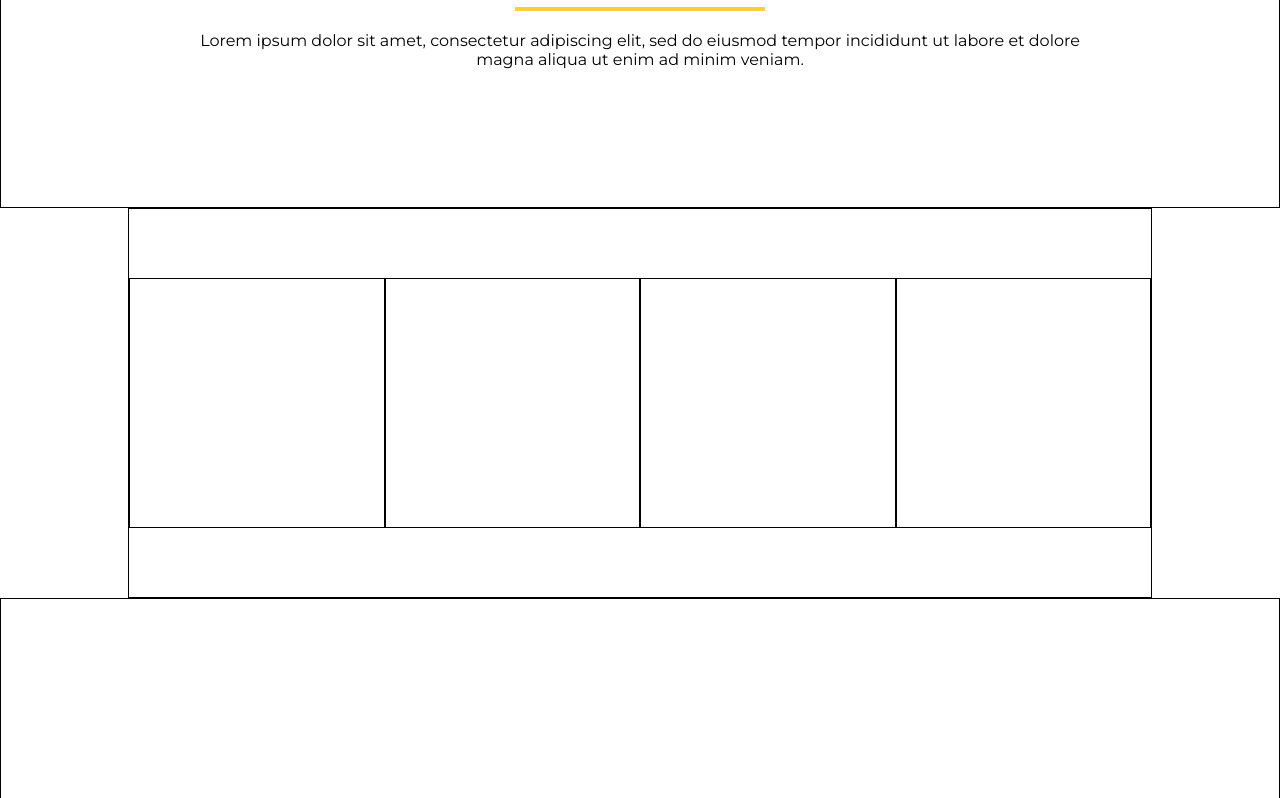
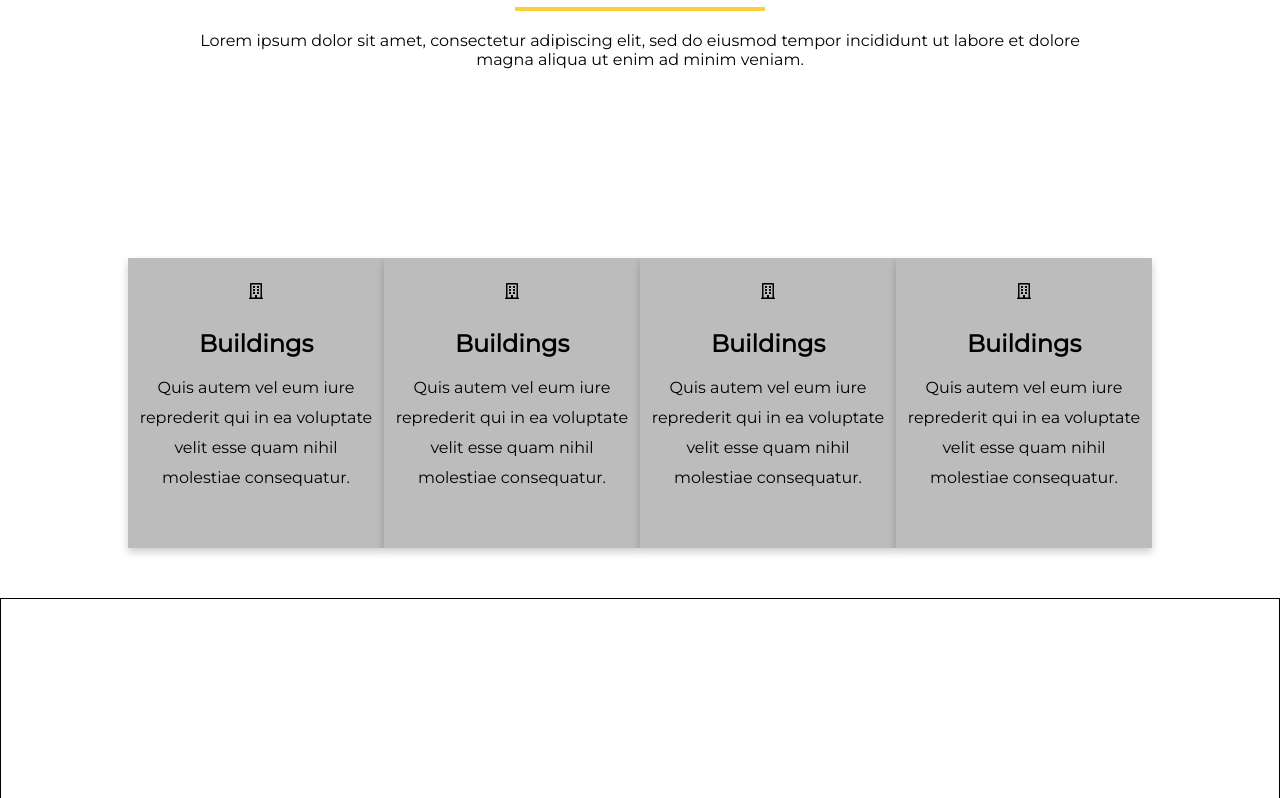
Before and after one commit to Basiglio/proj-html-vuejs, a website: page index.html in a window 1280 px wide. Shown: the part 1422-2220 px from the top of the page. Drawn offline with Linux system fonts and the light colour scheme.

Commit message:
versione stabile

```diff
--- a/index.html
+++ b/index.html
@@ -5,6 +5,8 @@
     <!-- GOOGLE FONTS -->
     <link rel="preconnect" href="https://fonts.gstatic.com">
     <link href="https://fonts.googleapis.com/css2?family=Montserrat&display=swap" rel="stylesheet">
+    <!-- CDN FONT AWESOME -->
+    <link rel="stylesheet" href="https://cdnjs.cloudflare.com/ajax/libs/font-awesome/5.15.1/css/all.min.css" integrity="sha512-+4zCK9k+qNFUR5X+cKL9EIR+ZOhtIloNl9GIKS57V1MyNsYpYcUrUeQc9vNfzsWfV28IaLL3i96P9sdNyeRssA==" crossorigin="anonymous" />
     <!-- MY CSS -->
     <link rel="stylesheet" href="css/app.css">
     <title>Avada Construction</title>
@@ -55,10 +57,69 @@
         </div>
         <div class="wrapper_80">
           <div class="bot_section_1">
-            <div class="flip_box1 box"></div>
-            <div class="flip_box2 box"></div>
-            <div class="flip_box3 box"></div>
-            <div class="flip_box4 box"></div>
+            <div class="flip-card">
+              <div class="flip-card-inner">
+                <div class="flip-card-front">
+                  <i class="far fa-building"></i>
+                  <h2>Buildings</h2>
+                  <p>Quis autem vel eum iure reprederit qui in ea voluptate velit esse quam nihil molestiae consequatur.</p>
+                </div>
+                <div class="flip-card-back">
+                  <h2>Artefully Crafted</h2>
+                  <p>Quis autem vel eum iure reprederit qui in ea voluptate velit esse quam nihil molestiae consequatur, vel illum qui dolorem eum.
+                  </p>
+                  <a href="#" class="btn black_btn">GET A QUOTE</a>
+                </div>
+              </div>
+            </div>
+
+            <div class="flip-card">
+              <div class="flip-card-inner">
+                <div class="flip-card-front">
+                  <i class="far fa-building"></i>
+                  <h2>Buildings</h2>
+                  <p>Quis autem vel eum iure reprederit qui in ea voluptate velit esse quam nihil molestiae consequatur.</p>
+                </div>
+                <div class="flip-card-back">
+                  <h2>Artefully Crafted</h2>
+                  <p>Quis autem vel eum iure reprederit qui in ea voluptate velit esse quam nihil molestiae consequatur, vel illum qui dolorem eum.
+                  </p>
+                  <a href="#" class="btn yellow_btn"></a>
+                </div>
+              </div>
+            </div>
+
+            <div class="flip-card">
+              <div class="flip-card-inner">
+                <div class="flip-card-front">
+                  <i class="far fa-building"></i>
+                  <h2>Buildings</h2>
+                  <p>Quis autem vel eum iure reprederit qui in ea voluptate velit esse quam nihil molestiae consequatur.</p>
+                </div>
+                <div class="flip-card-back">
+                  <h2>Artefully Crafted</h2>
+                  <p>Quis autem vel eum iure reprederit qui in ea voluptate velit esse quam nihil molestiae consequatur, vel illum qui dolorem eum.
+                  </p>
+                  <a href="#" class="btn yellow_btn"></a>
+                </div>
+              </div>
+            </div>
+
+            <div class="flip-card">
+              <div class="flip-card-inner">
+                <div class="flip-card-front">
+                  <i class="far fa-building"></i>
+                  <h2>Buildings</h2>
+                  <p>Quis autem vel eum iure reprederit qui in ea voluptate velit esse quam nihil molestiae consequatur.</p>
+                </div>
+                <div class="flip-card-back">
+                  <h2>Artefully Crafted</h2>
+                  <p>Quis autem vel eum iure reprederit qui in ea voluptate velit esse quam nihil molestiae consequatur, vel illum qui dolorem eum.
+                  </p>
+                  <a href="#" class="btn yellow_btn"></a>
+                </div>
+              </div>
+            </div>
           </div>
         </div>
       </div>
--- a/src/partials/_main.scss
+++ b/src/partials/_main.scss
@@ -9,7 +9,6 @@
   .top_section_1 {
     width: 100%;
     height: 50%;
-    border: 1px solid black;
     display: flex;
     flex-direction: column;
     justify-content: center;
@@ -30,16 +29,59 @@
   .bot_section_1 {
     width: 100%;
     height: 50%;
-    border: 1px solid black;
   }
   .bot_section_1 {
     display: flex;
     justify-content: space-between;
     align-items: center;
-    .box {
-      @include squareBox;
+    .flip-card {
+      @include box;
+      i {
+        padding: 15px;
+        border-radius: 50%;
+      }
+      h2 {
+        margin: 15px 0;
+      }
+      p {
+        text-align: center;
+        line-height: 30px;
+      }
     }
   }
+}
+.flip-card-inner {
+  position: relative;
+  width: 100%;
+  height: 100%;
+  text-align: center;
+  transition: transform 0.6s;
+  transform-style: preserve-3d;
+  box-shadow: 0 4px 8px 0 rgba(0,0,0,0.2);
+}
+
+.flip-card:hover .flip-card-inner {
+  transform: rotateY(180deg);
+}
+
+.flip-card-front, .flip-card-back {
+  position: absolute;
+  width: 100%;
+  height: 100%;
+  padding: 10px;
+  -webkit-backface-visibility: hidden;
+  backface-visibility: hidden;
+}
+
+.flip-card-front {
+  background-color: #bcbcbd;
+  color: black;
+}
+
+.flip-card-back {
+  background-color: $yellowColor;
+  color: black;
+  transform: rotateY(180deg);
 }
 
 #section_2 {
--- a/src/partials/_mixin.scss
+++ b/src/partials/_mixin.scss
@@ -27,8 +27,13 @@
 }
 
 
-@mixin squareBox {
-  width: 350px;
-  height: 250px;
-  border: 1px solid black;
+@mixin box {
+  width: 310px;
+  height: 290px;
+  display: flex;
+  flex-direction: column;
+  justify-content: center;
+  align-items: center;
+  position: relative;
+  perspective: 1000px;
 }
```
Also changed, not shown: css/app.css.
